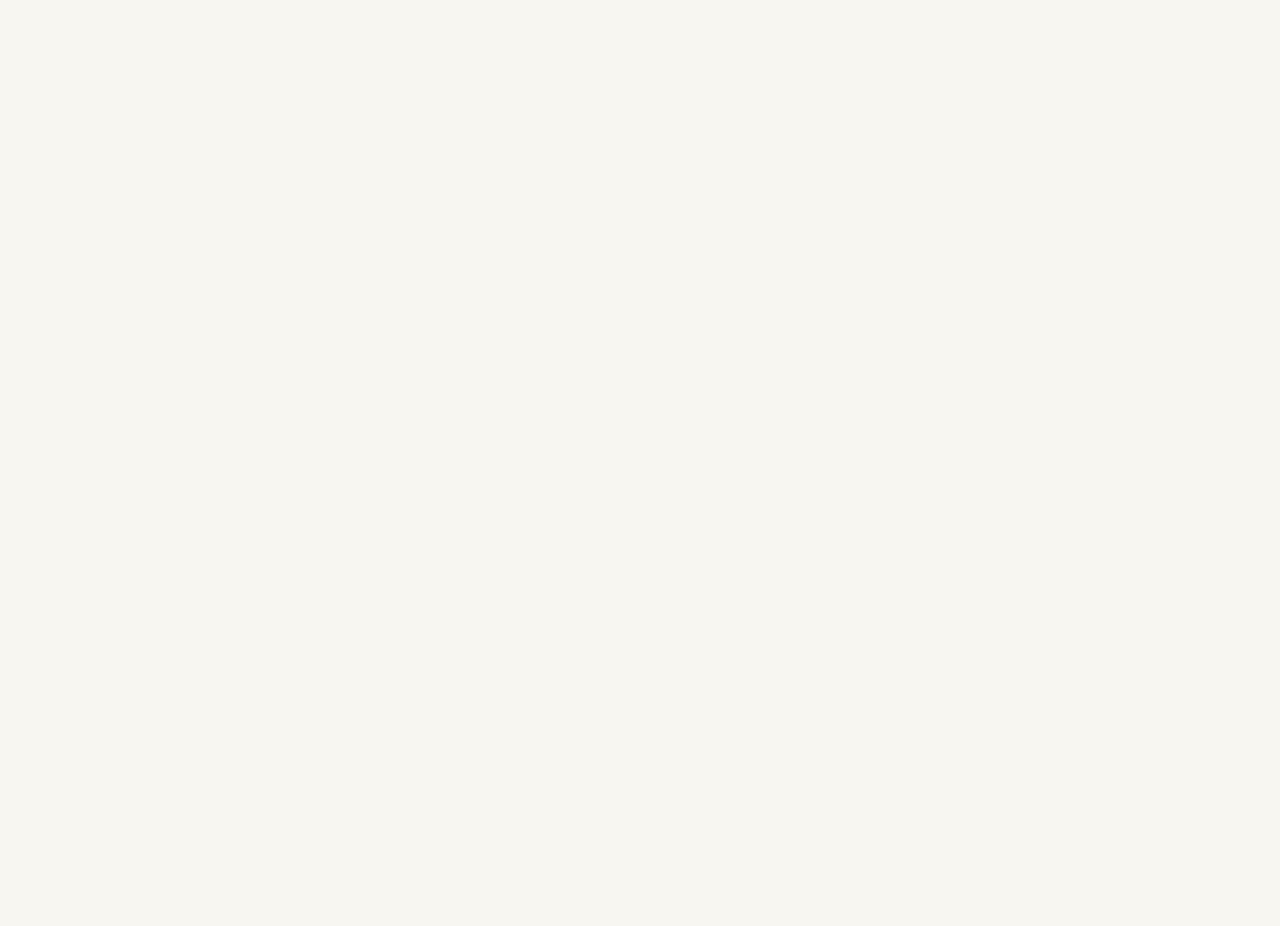
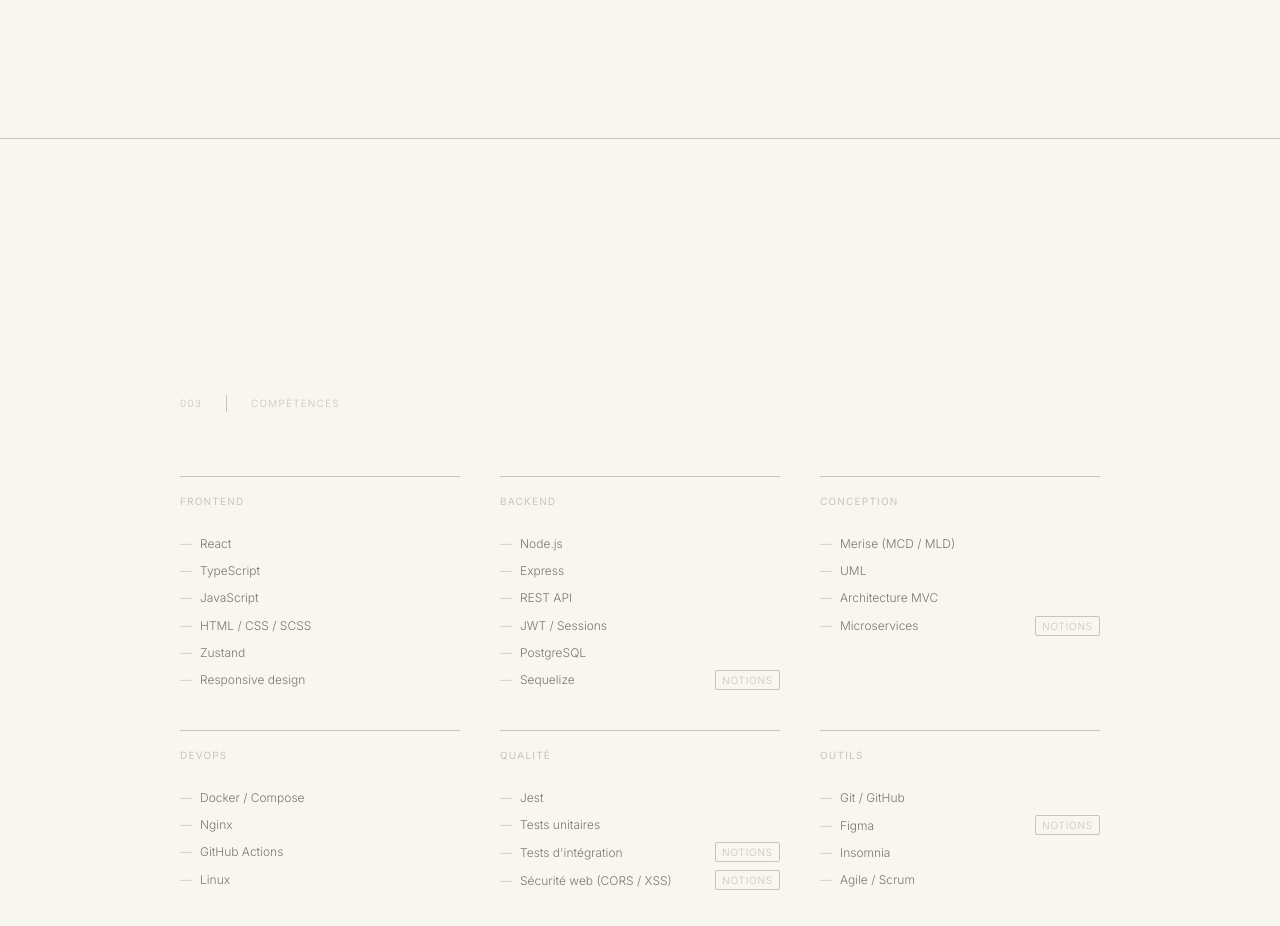
Before and after one commit to lucasrollin/portfolio, a React app in the folder frontend/: page / in a window 1280 px wide. Shown: the part 1680-2606 px from the top of the page. Before the commit the page ends 1818 px from the top, so only its background shows below. Built offline with nearby package versions, Linux system fonts and the light colour scheme; the HTML template or start-up script is replaced by a standard one.

Commit message:
feat(frontend): add Skills section with level indicators

```diff
--- a/frontend/src/App.jsx
+++ b/frontend/src/App.jsx
@@ -1,6 +1,7 @@
 import Navbar from './components/Navbar/Navbar';
 import Hero from './components/Hero/Hero';
 import About from './components/About/About';
+import Skills from './components/Skills/Skills';
 
 function App() {
   return (
@@ -9,6 +10,7 @@
       <main>
         <Hero />
         <About />
+        <Skills />
       </main>
     </>
   );
--- a/frontend/src/components/Skills/Skills.jsx
+++ b/frontend/src/components/Skills/Skills.jsx
@@ -0,0 +1,94 @@
+import styles from './Skills.module.scss';
+
+const skills = [
+  {
+    category: 'Frontend',
+    items: [
+      { name: 'React', level: 'pratiqué' },
+      { name: 'TypeScript', level: 'pratiqué' },
+      { name: 'JavaScript', level: 'pratiqué' },
+      { name: 'HTML / CSS / SCSS', level: 'pratiqué' },
+      { name: 'Zustand', level: 'pratiqué' },
+      { name: 'Responsive design', level: 'pratiqué' },
+    ],
+  },
+  {
+    category: 'Backend',
+    items: [
+      { name: 'Node.js', level: 'pratiqué' },
+      { name: 'Express', level: 'pratiqué' },
+      { name: 'REST API', level: 'pratiqué' },
+      { name: 'JWT / Sessions', level: 'pratiqué' },
+      { name: 'PostgreSQL', level: 'pratiqué' },
+      { name: 'Sequelize', level: 'notions' },
+    ],
+  },
+  {
+    category: 'Conception',
+    items: [
+      { name: 'Merise (MCD / MLD)', level: 'pratiqué' },
+      { name: 'UML', level: 'pratiqué' },
+      { name: 'Architecture MVC', level: 'pratiqué' },
+      { name: 'Microservices', level: 'notions' },
+    ],
+  },
+  {
+    category: 'DevOps',
+    items: [
+      { name: 'Docker / Compose', level: 'pratiqué' },
+      { name: 'Nginx', level: 'pratiqué' },
+      { name: 'GitHub Actions', level: 'pratiqué' },
+      { name: 'Linux', level: 'pratiqué' },
+    ],
+  },
+  {
+    category: 'Qualité',
+    items: [
+      { name: 'Jest', level: 'pratiqué' },
+      { name: 'Tests unitaires', level: 'pratiqué' },
+      { name: "Tests d'intégration", level: 'notions' },
+      { name: 'Sécurité web (CORS / XSS)', level: 'notions' },
+    ],
+  },
+  {
+    category: 'Outils',
+    items: [
+      { name: 'Git / GitHub', level: 'pratiqué' },
+      { name: 'Figma', level: 'notions' },
+      { name: 'Insomnia', level: 'pratiqué' },
+      { name: 'Agile / Scrum', level: 'pratiqué' },
+    ],
+  },
+];
+
+function Skills() {
+  return (
+    <section className={styles.skills} id="skills">
+      <div className={`container ${styles.inner}`}>
+        <div className={styles.header}>
+          <span className={styles.index}>003</span>
+          <span className={styles.label}>Compétences</span>
+        </div>
+        <div className={styles.grid}>
+          {skills.map((group) => (
+            <div key={group.category} className={styles.group}>
+              <h3 className={styles.category}>{group.category}</h3>
+              <ul className={styles.list}>
+                {group.items.map((item) => (
+                  <li key={item.name} className={styles.item}>
+                    <span className={styles.name}>{item.name}</span>
+                    {item.level === 'notions' && (
+                      <span className={styles.notions}>notions</span>
+                    )}
+                  </li>
+                ))}
+              </ul>
+            </div>
+          ))}
+        </div>
+      </div>
+    </section>
+  );
+}
+
+export default Skills;
--- a/frontend/src/components/Skills/Skills.module.scss
+++ b/frontend/src/components/Skills/Skills.module.scss
@@ -0,0 +1,95 @@
+@use '../../styles/variables' as *;
+
+.skills {
+  border-top: 0.5px solid $border;
+}
+
+.inner {
+  padding-top: $space-2xl;
+  padding-bottom: $space-2xl;
+}
+
+.header {
+  display: flex;
+  gap: $space-md;
+  align-items: center;
+  margin-bottom: $space-xl;
+
+  span {
+    font-size: 10px;
+    color: $stone;
+    letter-spacing: 0.12em;
+    text-transform: uppercase;
+  }
+
+  .index {
+    padding-right: $space-md;
+    border-right: 0.5px solid $border;
+  }
+}
+
+.grid {
+  display: grid;
+  grid-template-columns: repeat(3, 1fr);
+  gap: $space-lg;
+
+  @media (max-width: 768px) {
+    grid-template-columns: repeat(2, 1fr);
+  }
+
+  @media (max-width: 480px) {
+    grid-template-columns: 1fr;
+  }
+}
+
+.group {
+  padding-top: $space-sm;
+  border-top: 0.5px solid $border;
+}
+
+.category {
+  font-size: 10px;
+  color: $stone;
+  letter-spacing: 0.12em;
+  text-transform: uppercase;
+  font-weight: 400;
+  margin-bottom: $space-md;
+}
+
+.list {
+  list-style: none;
+  display: flex;
+  flex-direction: column;
+  gap: $space-xs;
+}
+
+.item {
+  display: flex;
+  align-items: center;
+  justify-content: space-between;
+  font-size: $size-sm;
+  color: $text-muted;
+  line-height: 1.6;
+
+  &::before {
+    content: '—';
+    margin-right: $space-xs;
+    color: $stone;
+    flex-shrink: 0;
+  }
+}
+
+.name {
+  flex: 1;
+}
+
+.notions {
+  font-size: 10px;
+  color: $stone;
+  letter-spacing: 0.08em;
+  text-transform: uppercase;
+  border: 0.5px solid $border;
+  padding: 1px 6px;
+  border-radius: 2px;
+  flex-shrink: 0;
+}
```
